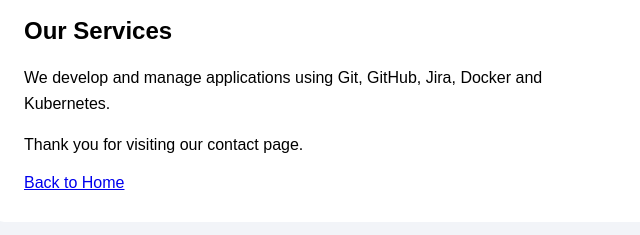
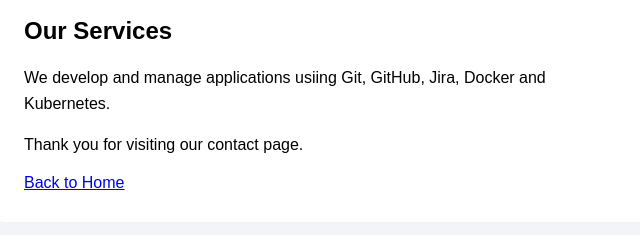
Before and after one commit to NsengiyumvaTheophile/DEV01, a plain HTML site: page contact.html in a window 1280 px wide. Shown: the part 365-600 px from the top of the page, 316-956 px from the left. Drawn offline with Linux system fonts and the light colour scheme.

Commit message:
DEV01-1 #done #comment Contact page completed

```diff
--- a/contact.html
+++ b/contact.html
@@ -60,7 +60,7 @@
 
         <h2>Our Services</h2>
         <p>
-            We develop and manage applications using
+            We develop and manage applications usiing
             Git, GitHub, Jira, Docker and Kubernetes.
         </p>
         <p>Thank you for visiting our contact page.</p>
```
